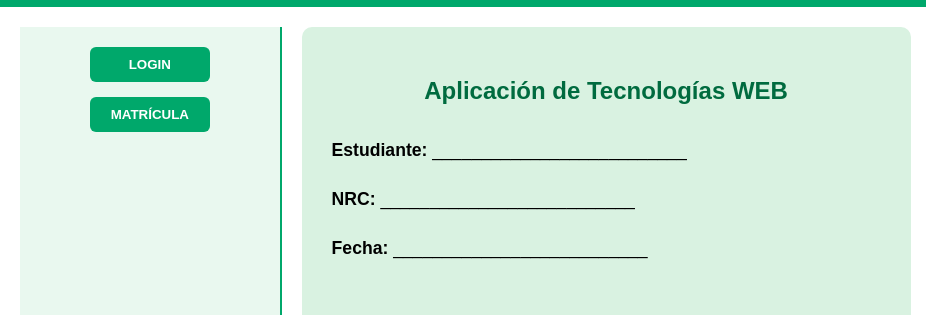
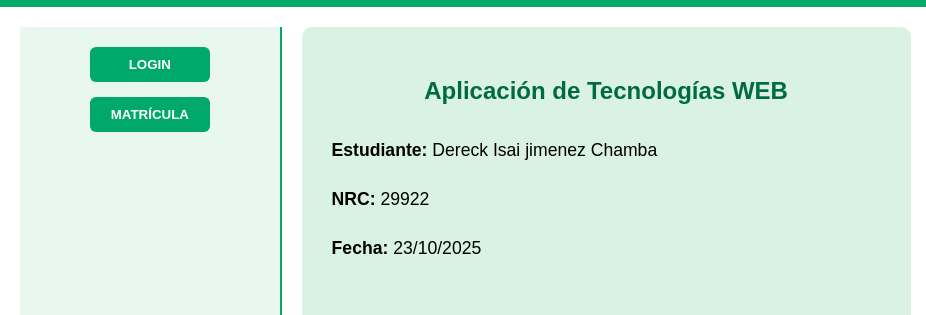
Before and after one commit to 29922-dijimenez3/29922-dijimenez3.github.io, a plain HTML site: page index.html in a window 1280 px wide. Shown: the part 111-426 px from the top of the page, 0-926 px from the left. Drawn offline with Linux system fonts and the light colour scheme.

Commit message:
Update index.html

```diff
--- a/index.html
+++ b/index.html
@@ -162,9 +162,9 @@
     <section class="content">
       <h2>Aplicación de Tecnologías WEB</h2>
       <div class="info">
-        <p><strong>Estudiante:</strong> __________________________</p>
-        <p><strong>NRC:</strong> __________________________</p>
-        <p><strong>Fecha:</strong> __________________________</p>
+        <p><strong>Estudiante:</strong> Dereck Isai jimenez Chamba</p>
+        <p><strong>NRC:</strong> 29922</p>
+        <p><strong>Fecha:</strong> 23/10/2025</p>
       </div>
     </section>
 
```
